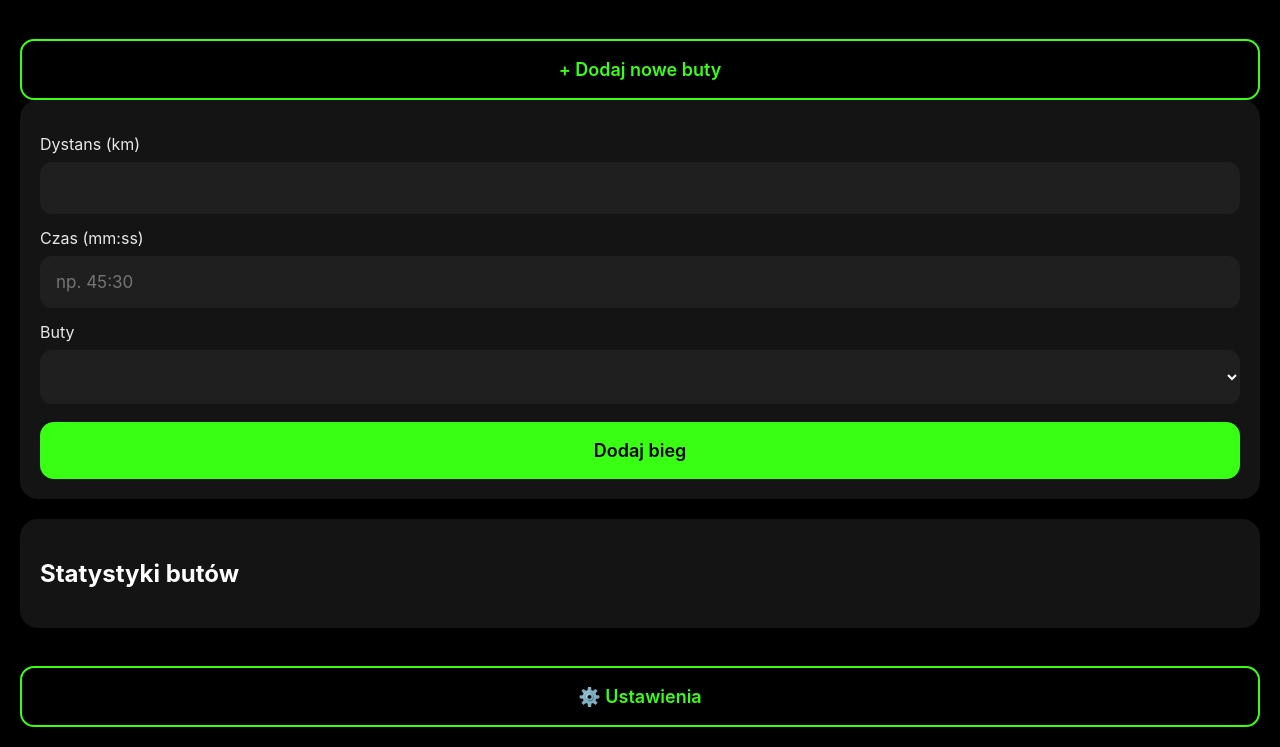
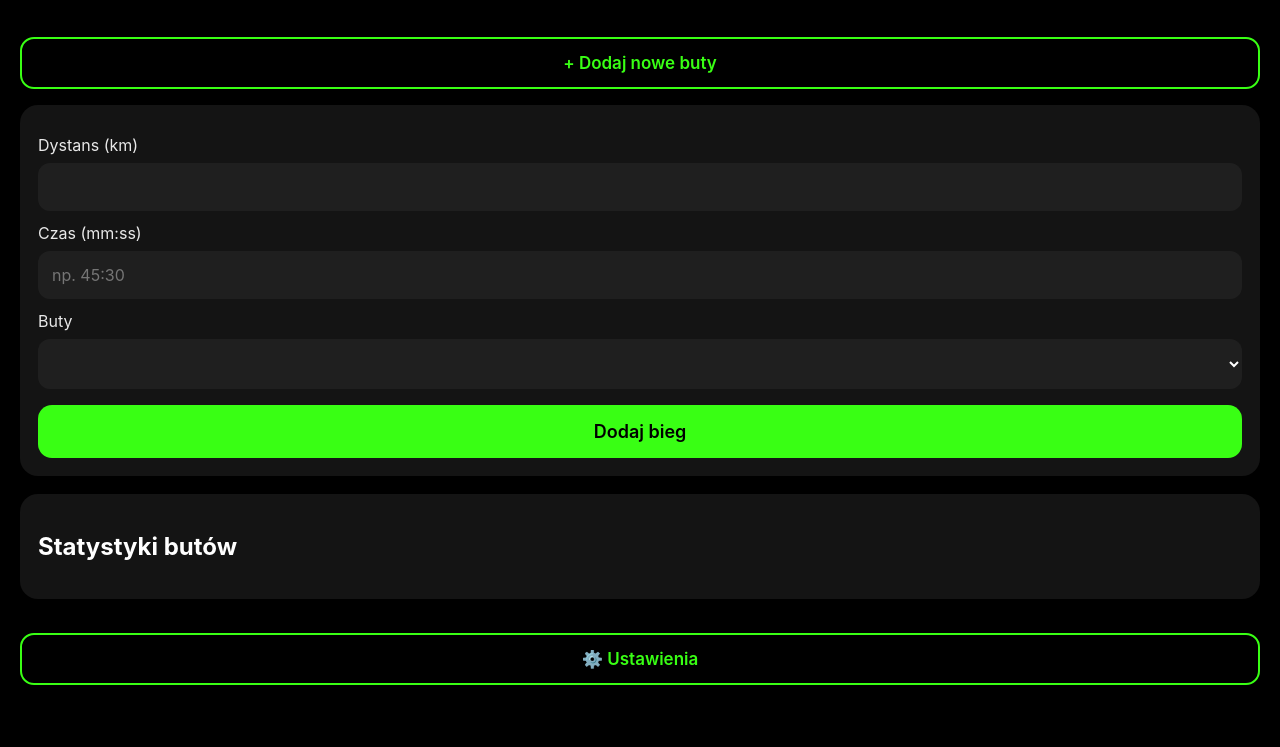
Before and after one commit to przemke92/shoetracker, a plain HTML site: page index.html in a window 1280 px wide. Shown: the part 83-830 px from the top of the page. After the commit the page ends 800 px from the top, so only its background shows below. Drawn offline with Linux system fonts and the light colour scheme.

Commit message:
Update index.html

```diff
--- a/index.html
+++ b/index.html
@@ -29,29 +29,30 @@
        .card {
            background: #141414;
            border-radius: 18px;
-           padding: 20px;
-           margin-bottom: 20px;
+           padding: 18px;
+           margin-bottom: 18px;
        }
        label {
            display: block;
-           margin-top: 14px;
+           margin-top: 12px;
            font-size: 16px;
            opacity: 0.9;
        }
        input, select {
            width: 100%;
+           max-width: 100%;
            margin-top: 8px;
-           padding: 16px;
+           padding: 14px;
            border-radius: 12px;
            border: none;
            background: #1f1f1f;
            color: #fff;
-           font-size: 17px;
+           font-size: 16px;
        }
        button {
            width: 100%;
-           margin-top: 18px;
-           padding: 18px;
+           margin-top: 16px;
+           padding: 16px;
            border-radius: 14px;
            border: none;
            background: #39ff14;
@@ -63,6 +64,10 @@
            background: transparent;
            border: 2px solid #39ff14;
            color: #39ff14;
+           padding: 14px;
+           font-size: 17px;
+           border-radius: 14px;
+           margin-bottom: 16px;
        }
        .hidden {
            display: none;
@@ -79,6 +84,10 @@
            background: transparent;
            border: 2px solid #39ff14;
            color: #39ff14;
+           padding: 14px;
+           font-size: 17px;
+           border-radius: 14px;
+           margin-top: 16px;
        }
        .danger {
            background: #2a0000;
```
